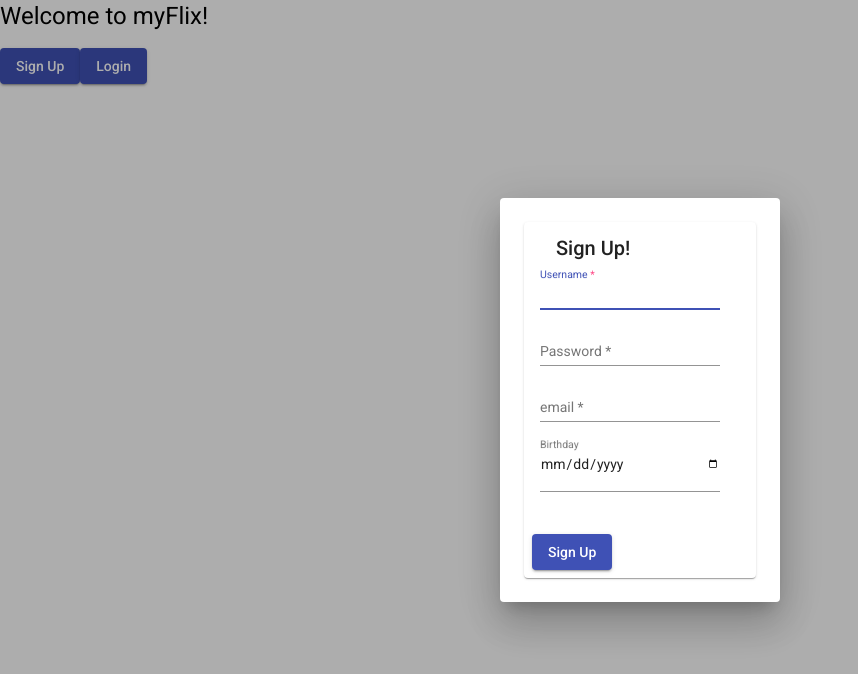
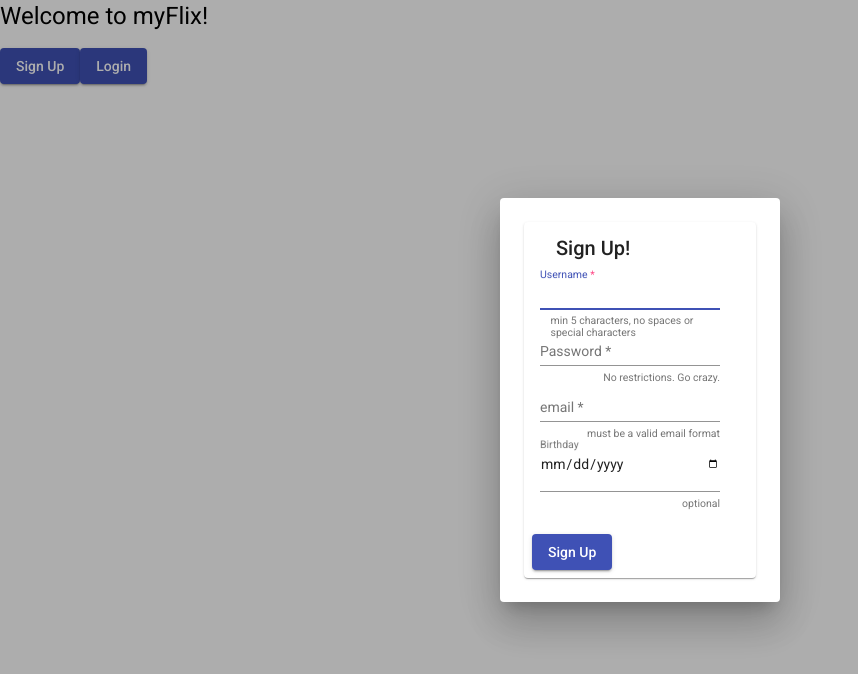
Before and after one commit to RCarpus/myFlix-Angular-client, an Angular app: page /welcome in a window 1280 px wide. Both pictures are taken after a click on the button "Sign Up". Shown: the top 674 px of the page, without its empty margins (0-858 px from the left). Built offline with nearby package versions, Linux system fonts and the light colour scheme.

Commit message:
added hint text

```diff
--- a/src/app/user-registration-form/user-registration-form.component.html
+++ b/src/app/user-registration-form/user-registration-form.component.html
@@ -6,15 +6,19 @@
     <form>
       <mat-form-field>
         <input matInput [(ngModel)]="userData.Username" placeholder="Username" type="text" name="Username" required>
+        <mat-hint align='end'>min 5 characters, no spaces or special characters</mat-hint>
       </mat-form-field>
       <mat-form-field>
         <input matInput [(ngModel)]="userData.Password" placeholder="Password" type="password" name="Password" required>
+        <mat-hint align='end'>No restrictions. Go crazy.</mat-hint>
       </mat-form-field>
       <mat-form-field>
         <input matInput [(ngModel)]="userData.Email" placeholder="email" type="email" name="Email" required>
+        <mat-hint align='end'>must be a valid email format</mat-hint>
       </mat-form-field>
       <mat-form-field>
         <input matInput [(ngModel)]="userData.Birthday" placeholder="Birthday" type="date" name="Birthday">
+        <mat-hint align='end'>optional</mat-hint>
       </mat-form-field>
     </form>
   </mat-card-content>
```
